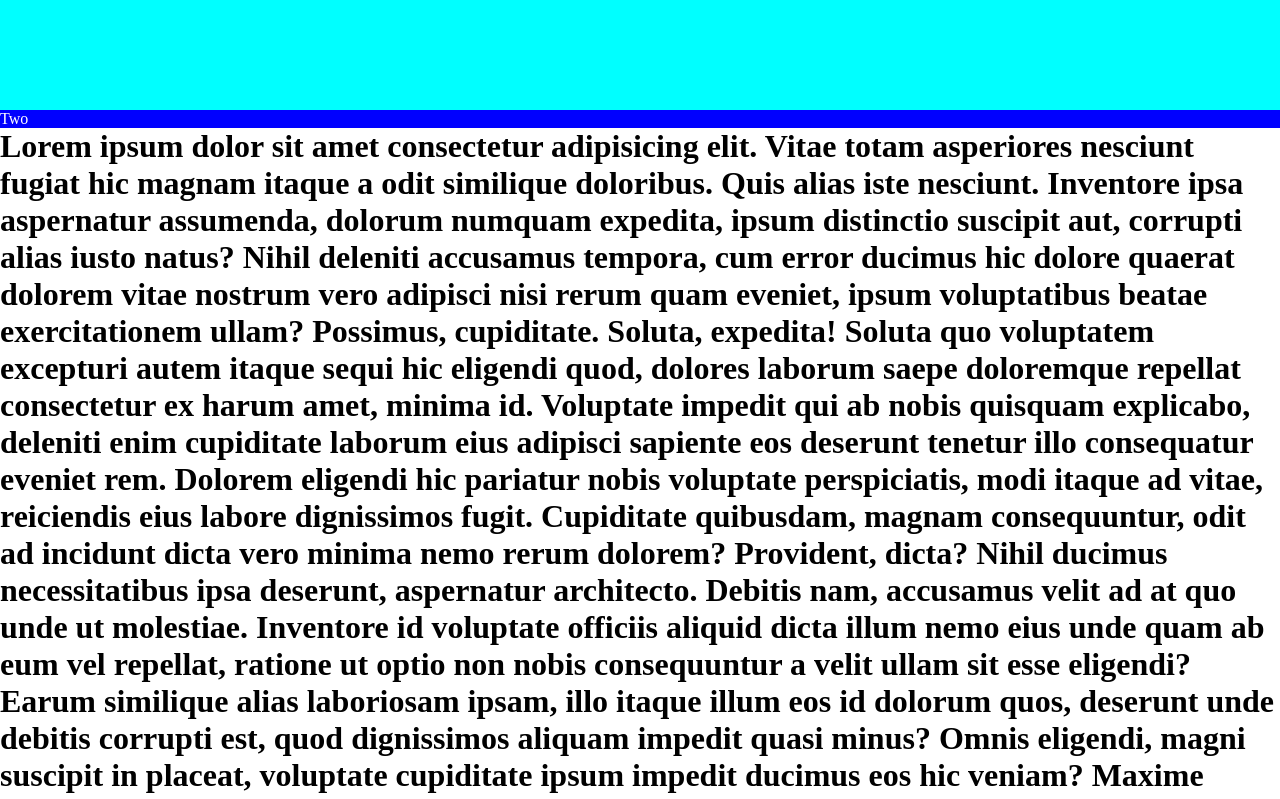
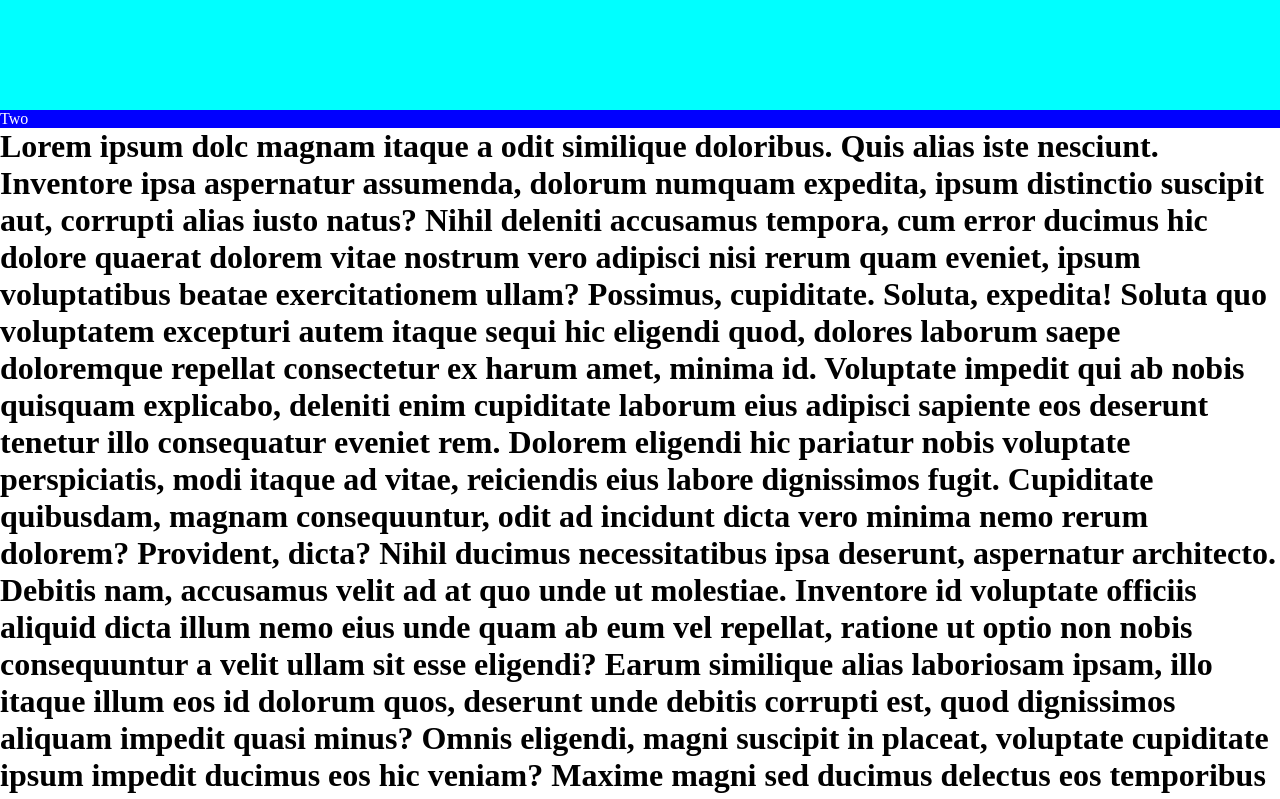
Before and after one commit to kassy13/march-cohort, a plain HTML site: page position.html in a window 1280 px wide. Shown: the part 1120-1919 px from the top of the page. Drawn offline with Linux system fonts and the light colour scheme.

Commit message:
modified my transition and position

```diff
--- a/position.html
+++ b/position.html
@@ -35,7 +35,7 @@
             doloribus, esse sunt sed sapiente, atque quidem doloremque dicta odit molestiae blanditiis dolore!</p>
     </div>
     <div>
-        <h1>Lorem ipsum dolor sit amet consectetur adipisicing elit. Vitae totam asperiores nesciunt fugiat hic magnam
+        <h1>Lorem ipsum dolc magnam
             itaque a odit similique doloribus. Quis alias iste nesciunt. Inventore ipsa aspernatur assumenda, dolorum
             numquam expedita, ipsum distinctio suscipit aut, corrupti alias iusto natus? Nihil deleniti accusamus
             tempora, cum error ducimus hic dolore quaerat dolorem vitae nostrum vero adipisci nisi rerum quam eveniet,
```
Also changed, not shown: transition.html (+1 -1 lines).
